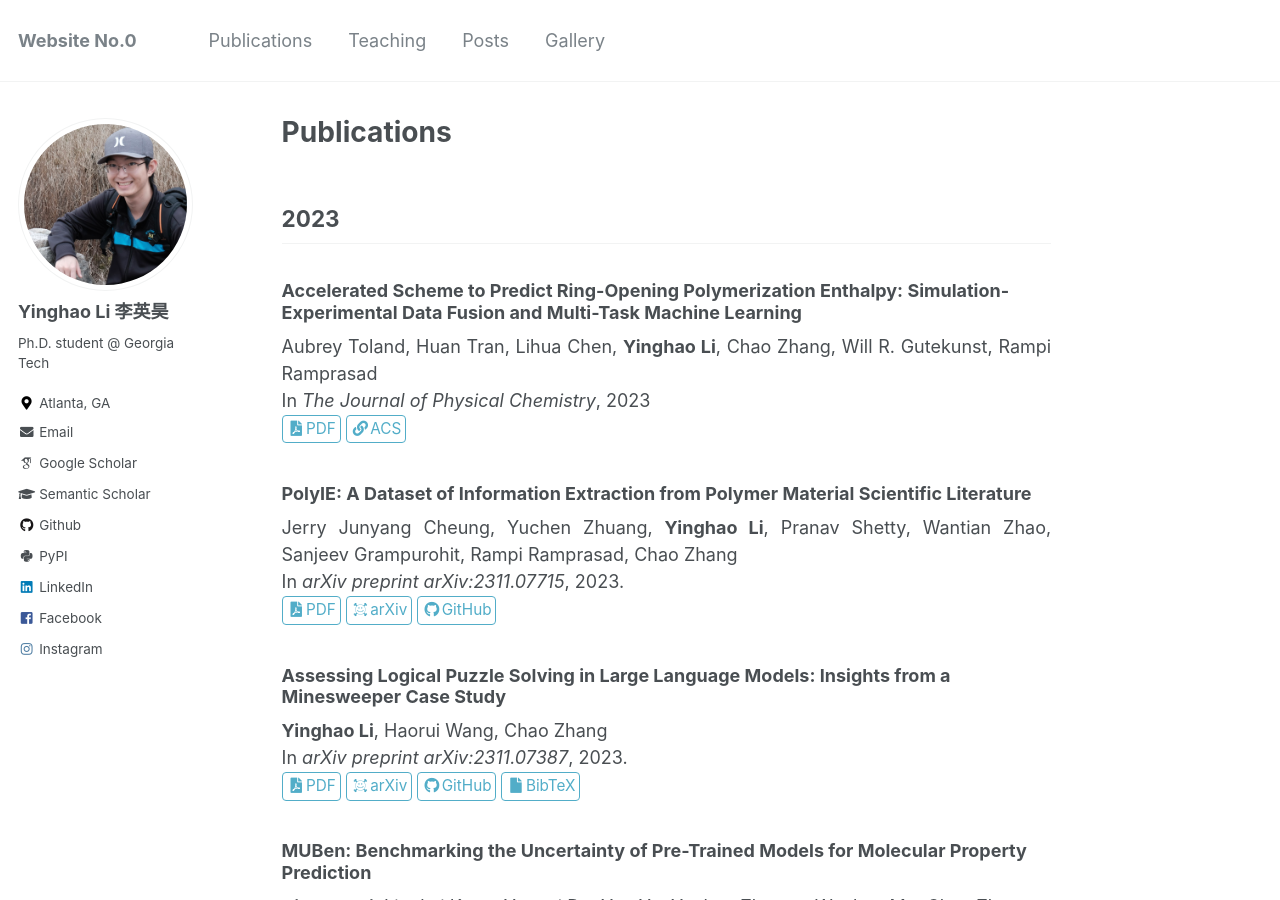
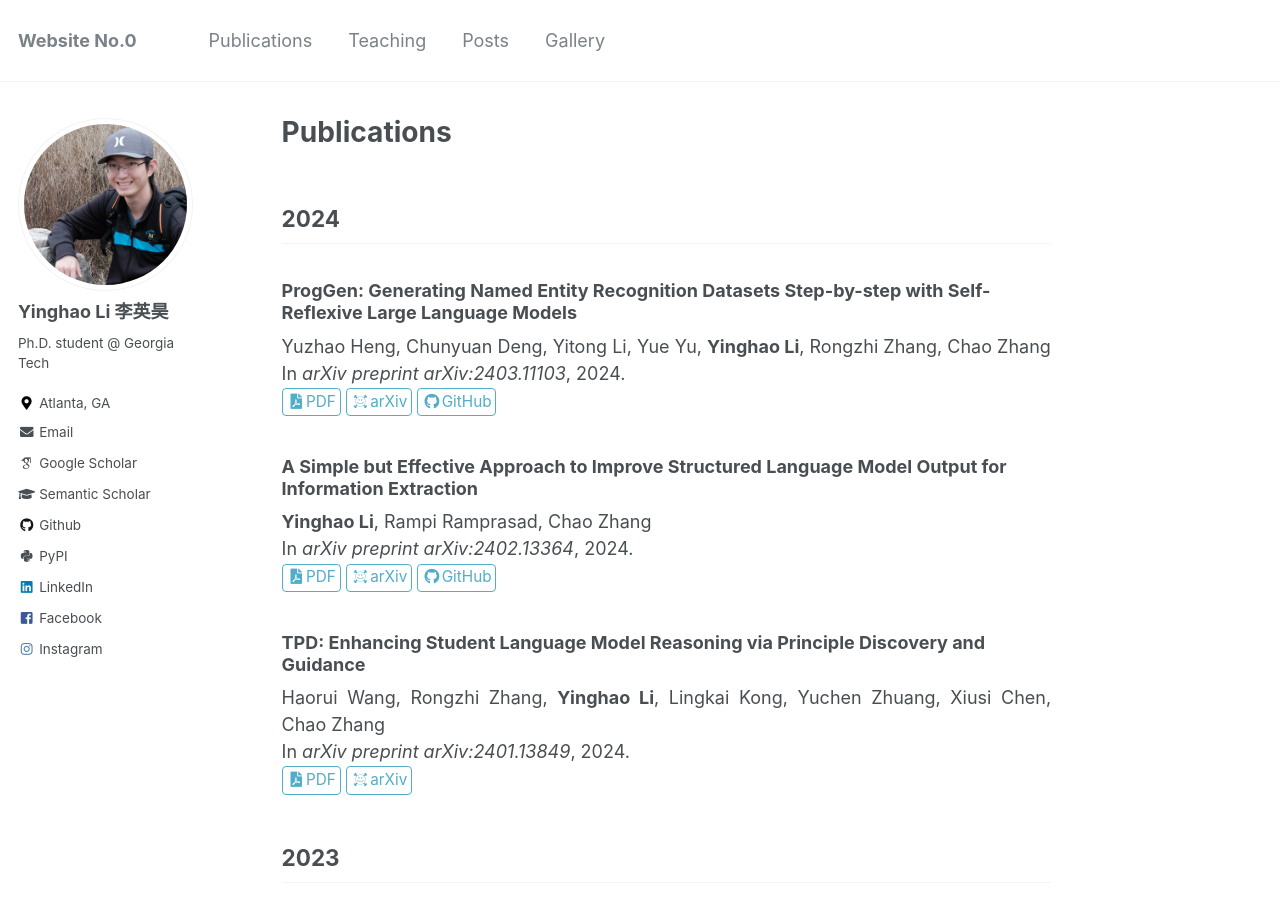
Before and after one commit to Yinghao-Li/Yinghao-Li.github.io, a Jekyll site: the page built from _pages/publications.md, in a window 1280 px wide and 900 px high. Built offline with Jekyll 4.4.1, drawn with Linux system fonts in a browser that asks for light colours; some web fonts are replaced.

Commit message:
update publication list

```diff
--- a/_pages/publications.md
+++ b/_pages/publications.md
@@ -9,6 +9,29 @@ author_profile: true
 {% if page.author and site.data.authors[page.author] %}
   {% assign author = site.data.authors[page.author] %}{% else %}{% assign author = site.author %}
 {% endif %}
+
+2024
+---
+
+### ProgGen: Generating Named Entity Recognition Datasets Step-by-step with Self-Reflexive Large Language Models
+Yuzhao Heng, Chunyuan Deng, Yitong Li, Yue Yu, **Yinghao Li**, Rongzhi Zhang, Chao Zhang
+In *arXiv preprint arXiv:2403.11103*, 2024.
+[<i class="fas fa-fw fa-file-pdf" aria-hidden="true"></i>PDF](https://arxiv.org/pdf/2403.11103.pdf){: .btn--research}
+[<i class="ai-fw ai ai-arxiv"></i>arXiv](https://arxiv.org/abs/s2403.11103){: .btn--research}
+[<i class="fab fa-fw fa-github"></i>GitHub](https://github.com/StefanHeng/ProgGen){: .btn--research}
+
+### A Simple but Effective Approach to Improve Structured Language Model Output for Information Extraction
+**Yinghao Li**, Rampi Ramprasad, Chao Zhang
+In *arXiv preprint arXiv:2402.13364*, 2024.
+[<i class="fas fa-fw fa-file-pdf" aria-hidden="true"></i>PDF](https://arxiv.org/pdf/2402.13364.pdf){: .btn--research}
+[<i class="ai-fw ai ai-arxiv"></i>arXiv](https://arxiv.org/abs/2402.13364){: .btn--research}
+[<i class="fab fa-fw fa-github"></i>GitHub](https://github.com/Yinghao-Li/GnO-IE){: .btn--research}
+
+### TPD: Enhancing Student Language Model Reasoning via Principle Discovery and Guidance
+Haorui Wang, Rongzhi Zhang, **Yinghao Li**, Lingkai Kong, Yuchen Zhuang, Xiusi Chen, Chao Zhang
+In *arXiv preprint arXiv:2401.13849*, 2024.
+[<i class="fas fa-fw fa-file-pdf" aria-hidden="true"></i>PDF](https://arxiv.org/pdf/2401.13849.pdf){: .btn--research}
+[<i class="ai-fw ai ai-arxiv"></i>arXiv](https://arxiv.org/abs/2401.13849){: .btn--research}
 
 2023
 ---
```
